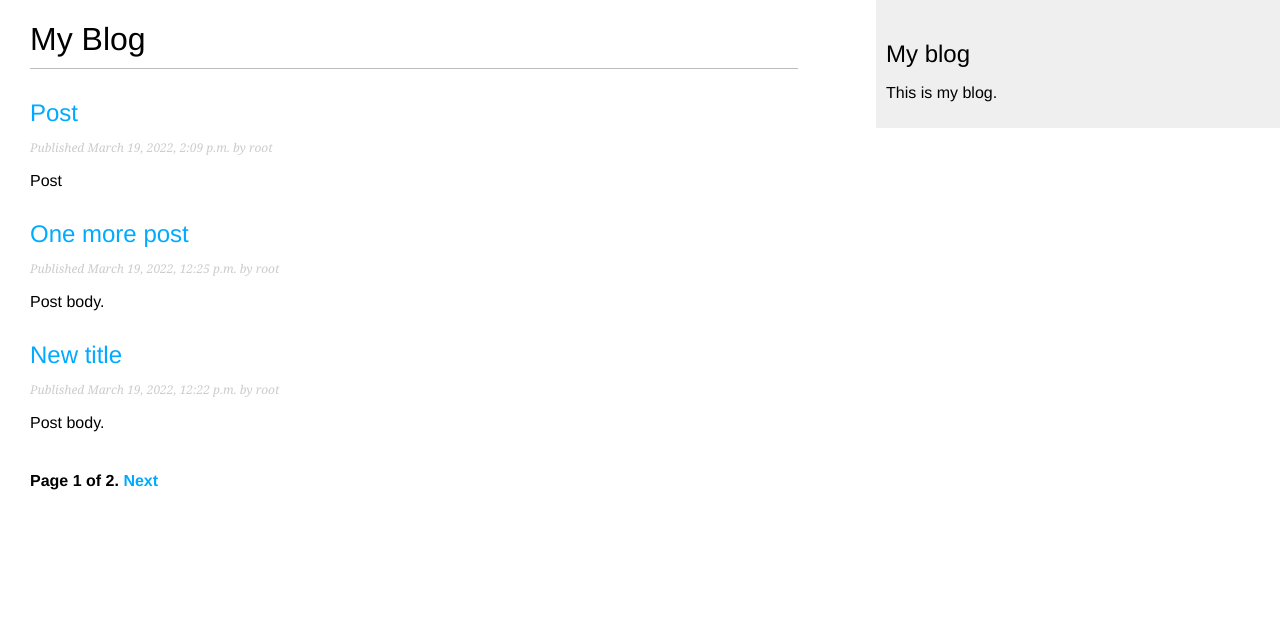
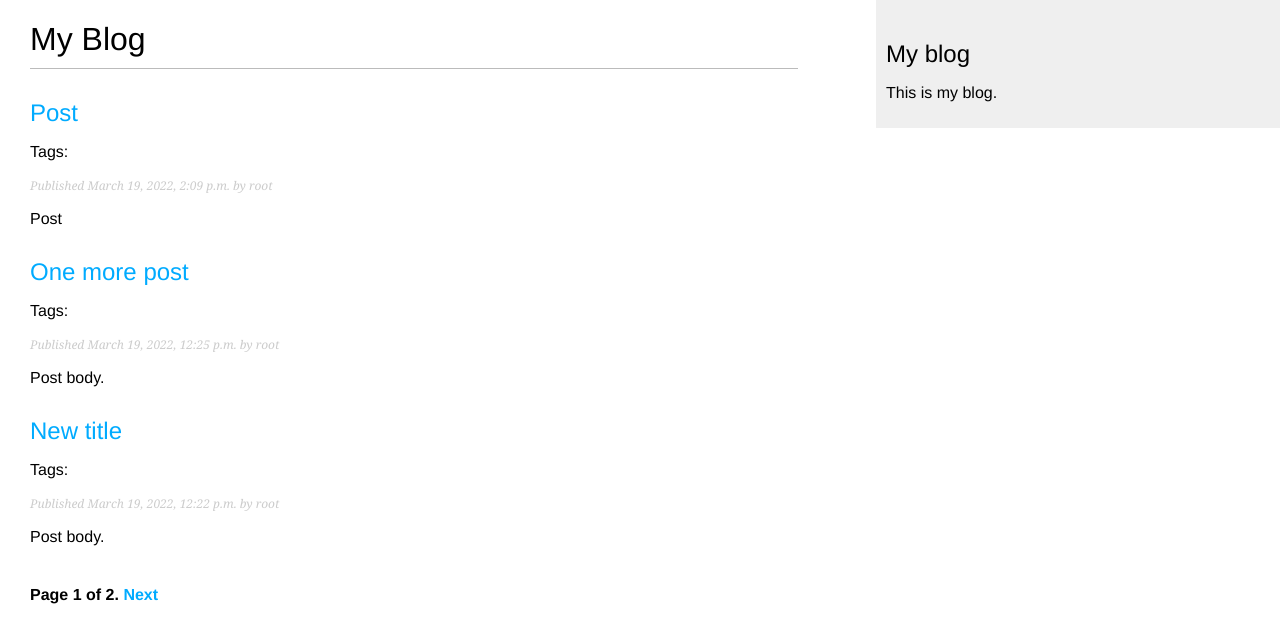
Before and after one commit to grbalmeida/blog-django, a Django app: page /blog/ in a window 1280 px wide. Shown: the top 643 px of the page. Run offline with Django 3.2, Linux system fonts and the light colour scheme; data comes from the database, SQL or seed files in the repository; both versions use the stored data as it was after the commit; parts of the project's set-up code (start-up, migrations or seed data) failed here and were passed over.

Commit message:
Adicionando a funcionalidade de marcação com tags

```diff
--- a/mysite/blog/models.py
+++ b/mysite/blog/models.py
@@ -2,6 +2,7 @@
 from django.utils import timezone
 from django.urls import reverse
 from django.contrib.auth.models import User
+from taggit.managers import TaggableManager
 
 class PublishedManager(models.Manager):
     def get_queryset(self):
@@ -29,6 +30,7 @@
 
     objects = models.Manager() # o gerenciador default
     published = PublishedManager() # o nosso gerenciador personalizado
+    tags = TaggableManager()
 
     class Meta:
         ordering = ('-publish',)
--- a/mysite/blog/templates/blog/post/list.html
+++ b/mysite/blog/templates/blog/post/list.html
@@ -4,16 +4,28 @@
 
 {% block content %}
     <h1>My Blog</h1>
+    {% if tag %}
+        <h2>Posts tagged with "{{ tag.name }}"</h2>
+    {% endif %}
     {% for post in posts %}
         <h2>
             <a href="{{ post.get_absolute_url }}">
                 {{ post.title }}
             </a>
         </h2>
+        <p class="tags">
+            Tags:
+            {% for tag in post.tags.all %}
+                <a href="{% url "blog:post_list_by_tag" tag.slug %}">
+                    {{ tag.name }}
+                </a>
+                {% if not forloop.last %}, {% endif %}
+            {% endfor %}
+        </p>
         <p class="date">
             Published {{ post.publish }} by {{ post.author }}
         </p>
         {{ post.body|truncatewords:30|linebreaks }}
     {% endfor %}
-    {% include "pagination.html" with page=page_obj %}
+    {% include "pagination.html" with page=posts %}
 {% endblock %}
--- a/mysite/blog/urls.py
+++ b/mysite/blog/urls.py
@@ -5,8 +5,9 @@
 
 urlpatterns = [
     # views de postagens
-    # path('', views.post_list, name='post_list'),
-    path('', views.PostListView.as_view(), name='post_list'),
+    path('', views.post_list, name='post_list'),
+    path('tag/<slug:tag_slug>/', views.post_list, name='post_list_by_tag'),
+    # path('', views.PostListView.as_view(), name='post_list'),
     path('<int:year>/<int:month>/<int:day>/<slug:post>/', views.post_detail, name='post_detail'),
     path('<int:post_id>/share/', views.post_share, name='post_share'),
 ]
--- a/mysite/blog/views.py
+++ b/mysite/blog/views.py
@@ -3,11 +3,18 @@
 from django.core.paginator import Paginator, EmptyPage, PageNotAnInteger
 from django.views.generic import ListView
 from django.core.mail import send_mail
-from .models import Post, Comment
+from taggit.models import Tag
+from .models import Post
 from .forms import EmailPostForm, CommentForm
 
-def post_list(request):
+def post_list(request, tag_slug=None):
     object_list = Post.published.all()
+    tag = None
+
+    if tag_slug:
+        tag = get_object_or_404(Tag, slug=tag_slug)
+        object_list = object_list.filter(tags__in=[tag])
+
     paginator = Paginator(object_list, 3) # três postagens em cada página
     page = request.GET.get('page')
 
@@ -21,7 +28,7 @@
         # exibe a última página de resultados
         posts = paginator.page(paginator.num_pages)
 
-    return render(request, 'blog/post/list.html', {'page': page, 'posts': posts})
+    return render(request, 'blog/post/list.html', {'page': page, 'posts': posts, 'tag': tag})
 
 def post_detail(request, year, month, day, post):
     post = get_object_or_404(Post, slug=post,
--- a/mysite/mysite/settings.py
+++ b/mysite/mysite/settings.py
@@ -38,6 +38,7 @@
     'django.contrib.messages',
     'django.contrib.staticfiles',
     'blog.apps.BlogConfig',
+    'taggit',
 ]
 
 MIDDLEWARE = [
```
Also changed, not shown: mysite/blog/migrations/0003_post_tags.py (added), mysite/db.sqlite3.
